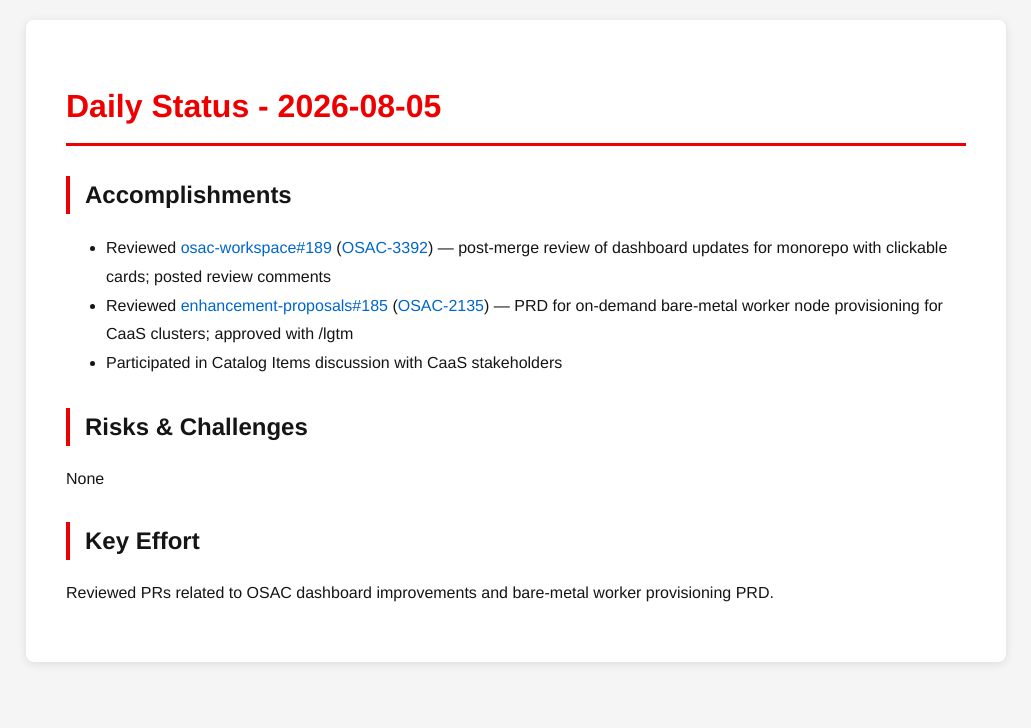
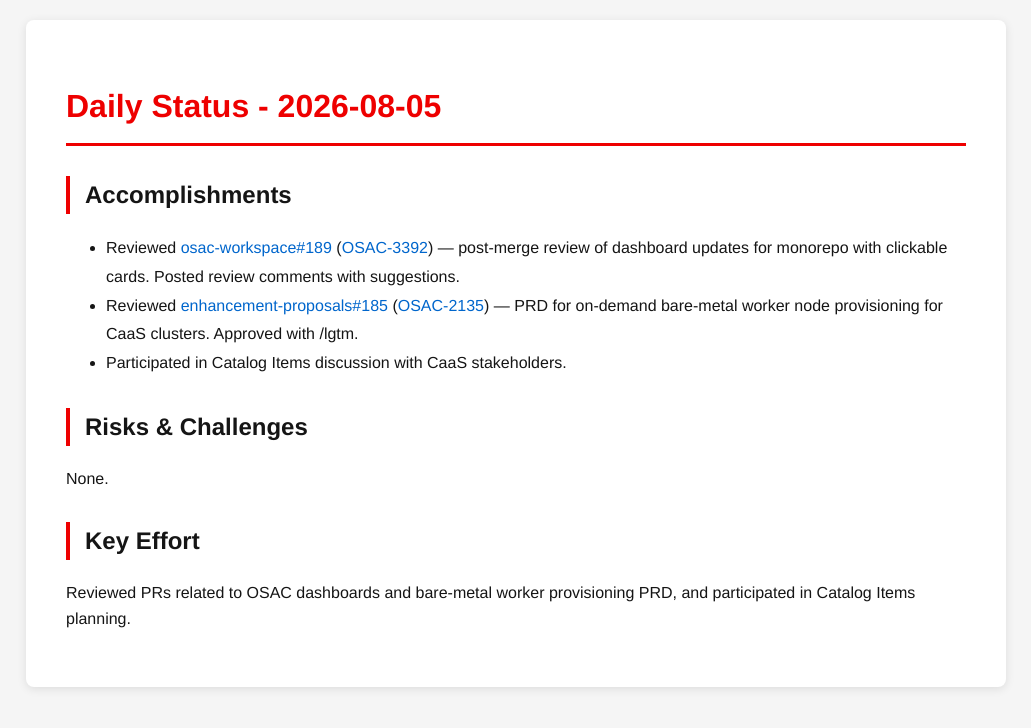
Before and after one commit to tzvatot/daily-status, a Jekyll site: the page built from 2026-08-05.md, in a window 1280 px wide. Shown: the top 728 px of the page, without its empty margins (124-1155 px from the left). Built offline with Jekyll 4.4.1, drawn with Linux system fonts in a browser that asks for light colours.

Commit message:
Daily status update - 2026-08-05

```diff
--- a/2026-08-05.md
+++ b/2026-08-05.md
@@ -7,12 +7,12 @@
 # Daily Status - 2026-08-05
 
 ## Accomplishments
-- Reviewed [osac-workspace#189](https://github.com/osac-project/osac-workspace/pull/189) ([OSAC-3392](https://redhat.atlassian.net/browse/OSAC-3392)) — post-merge review of dashboard updates for monorepo with clickable cards; posted review comments
-- Reviewed [enhancement-proposals#185](https://github.com/osac-project/enhancement-proposals/pull/185) ([OSAC-2135](https://redhat.atlassian.net/browse/OSAC-2135)) — PRD for on-demand bare-metal worker node provisioning for CaaS clusters; approved with /lgtm
-- Participated in Catalog Items discussion with CaaS stakeholders
+- Reviewed [osac-workspace#189](https://github.com/osac-project/osac-workspace/pull/189) ([OSAC-3392](https://redhat.atlassian.net/browse/OSAC-3392)) — post-merge review of dashboard updates for monorepo with clickable cards. Posted review comments with suggestions.
+- Reviewed [enhancement-proposals#185](https://github.com/osac-project/enhancement-proposals/pull/185) ([OSAC-2135](https://redhat.atlassian.net/browse/OSAC-2135)) — PRD for on-demand bare-metal worker node provisioning for CaaS clusters. Approved with /lgtm.
+- Participated in Catalog Items discussion with CaaS stakeholders.
 
 ## Risks & Challenges
-None
+None.
 
 ## Key Effort
-Reviewed PRs related to OSAC dashboard improvements and bare-metal worker provisioning PRD.
+Reviewed PRs related to OSAC dashboards and bare-metal worker provisioning PRD, and participated in Catalog Items planning.
```
